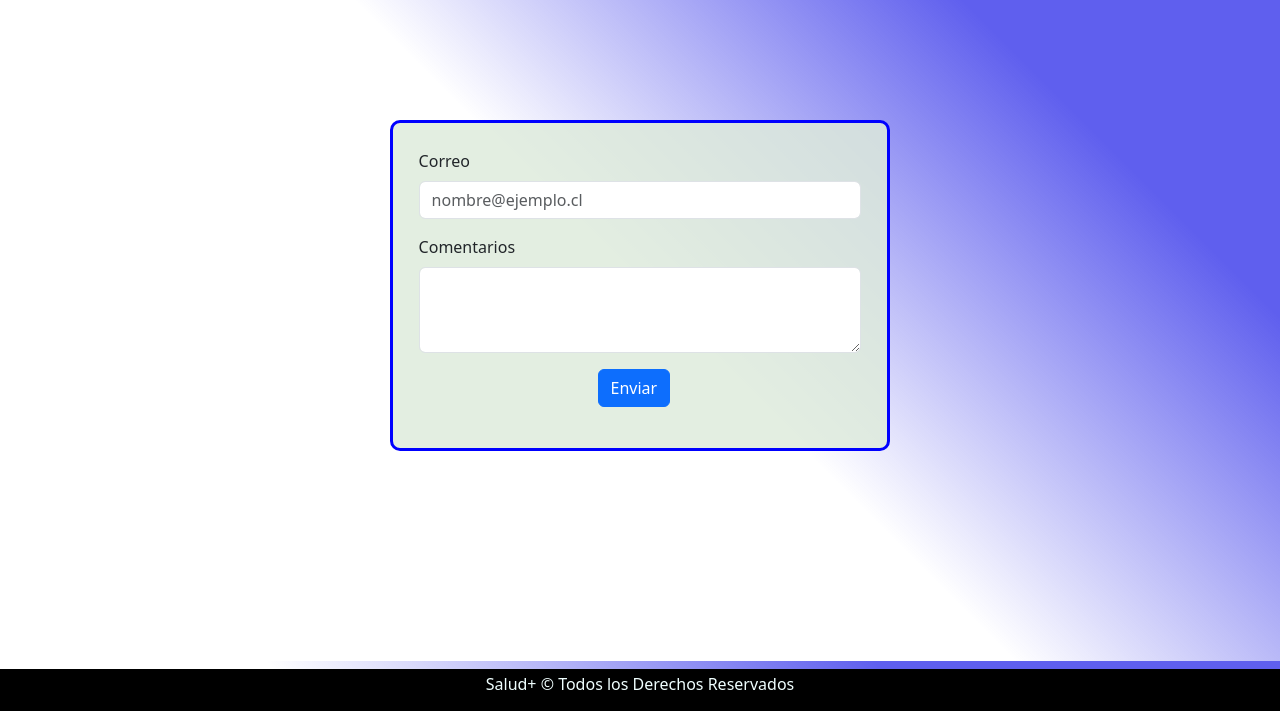
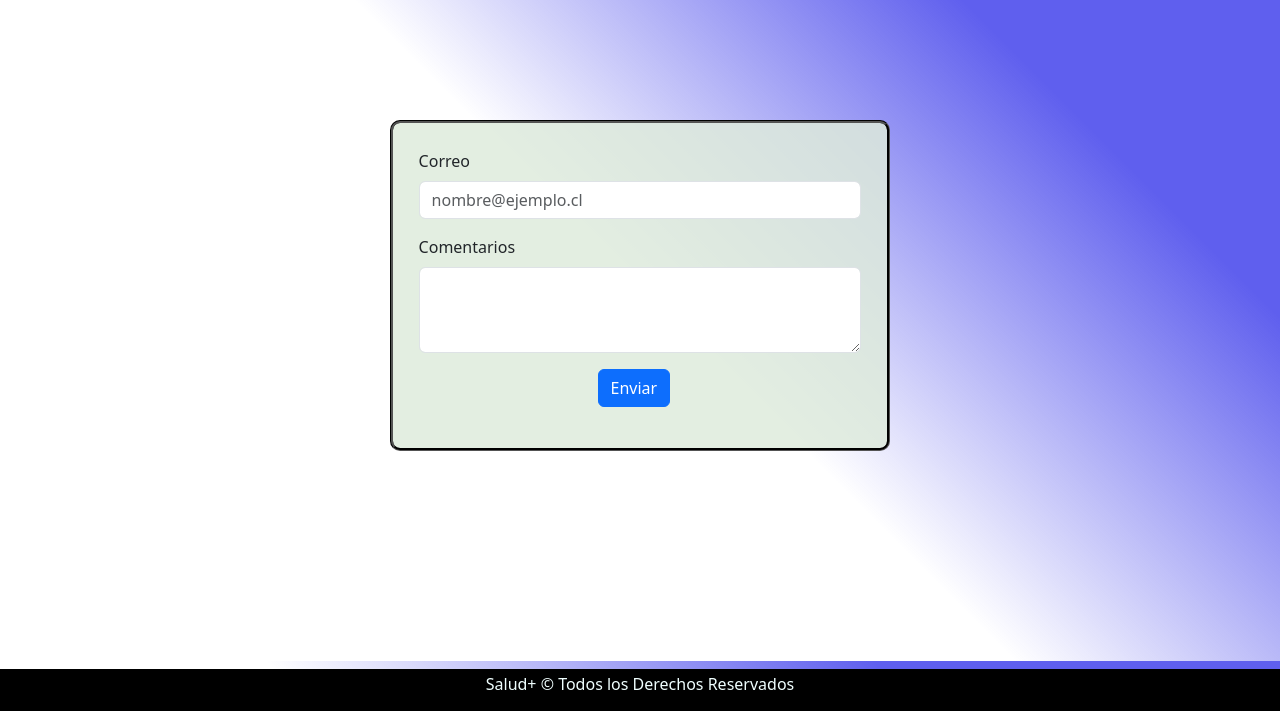
Before and after one commit to FernandoPerezVerdejo/Mi-Proyecto, a plain HTML site: page pages/contacto.html in a window 1280 px wide. Shown: the part 89-800 px from the top of the page. Drawn offline with Linux system fonts and the light colour scheme.

Commit message:
cambios menores

```diff
--- a/css/style.css
+++ b/css/style.css
@@ -185,8 +185,8 @@
 
 
         .formulario-contacto{
-            border-style: solid;
-            border-color: blue;
+            border-style:groove;
+            border-color: black;
             border-radius: 10px;
             /* margin-left: 30%;
             margin-right: 30%; */
```
Also changed, not shown: 1 other file.
